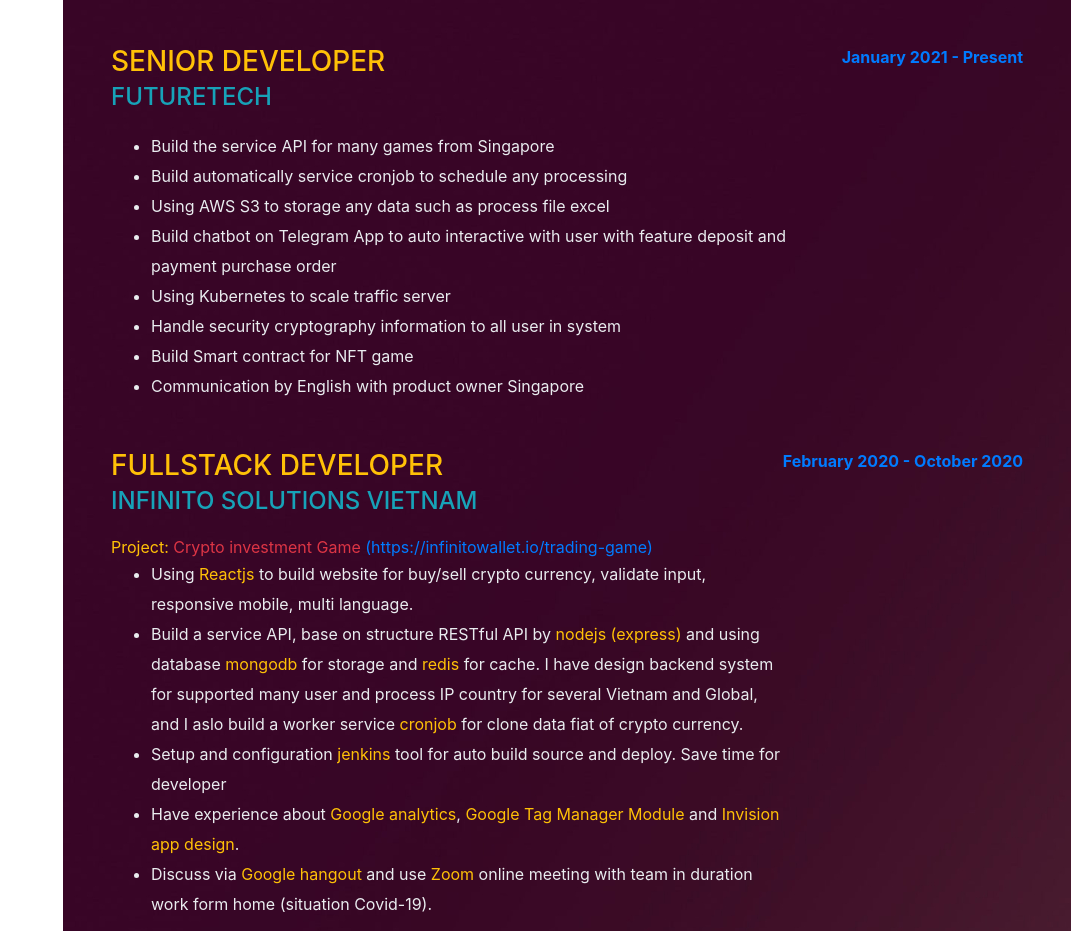
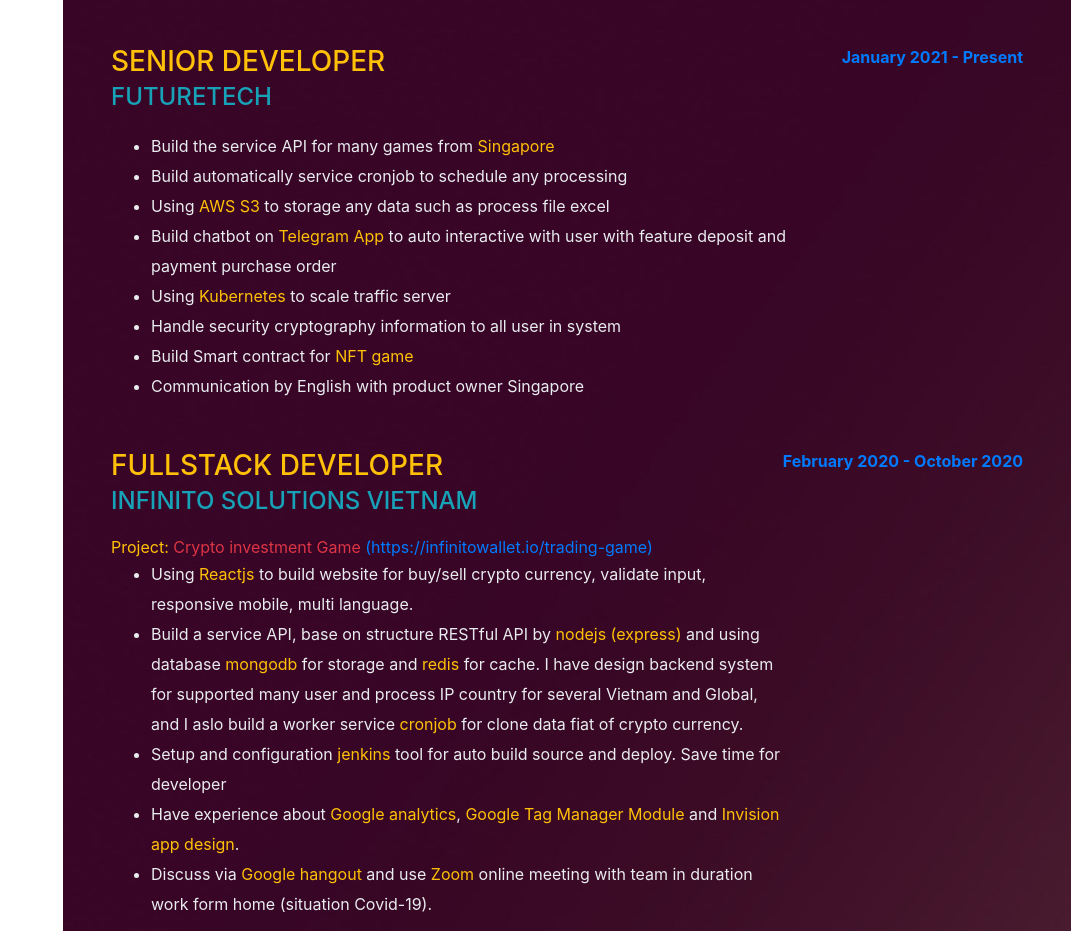
Before and after one commit to meesky/vanxana-sengdavong-resume, a website with bundled scripts: page index.html in a window 1280 px wide. Shown: the part 1064-1995 px from the top of the page, without its empty margins (209-1280 px from the left). Built offline with nearby package versions, Linux system fonts and the light colour scheme; a web font is replaced by a local one.

Commit message:
[update] resume

```diff
--- a/index.html
+++ b/index.html
@@ -115,26 +115,29 @@
                             <div class="subheading mb-3 text-info">FutureTech</div>
                             <ul class="mb-0">
                                 <li class="text-height">
-                                    Build the service API for many games from Singapore
+                                    Build the service API for many games from <span
+                                        class="text-warning">Singapore</span>
                                 </li>
                                 <li class="text-height">
                                     Build automatically service cronjob to schedule any processing
                                 </li>
                                 <li class="text-height">
-                                    Using AWS S3 to storage any data such as process file excel
+                                    Using <span class="text-warning">AWS S3</span> to storage any data such as process
+                                    file excel
                                 </li>
                                 <li class="text-height">
-                                    Build chatbot on Telegram App to auto interactive with user with feature deposit and
+                                    Build chatbot on <span class="text-warning">Telegram App</span> to auto interactive
+                                    with user with feature deposit and
                                     payment purchase order
                                 </li>
                                 <li class="text-height">
-                                    Using Kubernetes to scale traffic server
+                                    Using <span class="text-warning">Kubernetes</span> to scale traffic server
                                 </li>
                                 <li class="text-height">
                                     Handle security cryptography information to all user in system
                                 </li>
                                 <li class="text-height">
-                                    Build Smart contract for NFT game
+                                    Build Smart contract for <span class="text-warning">NFT game</span>
                                 </li>
                                 <li class="text-height">
                                     Communication by English with product owner Singapore
@@ -376,7 +379,7 @@
                         <div class="flex-grow-1">
                             <h3 class="mb-0 text-black">NGUYEN TAT THANH UNIVERSITY</h3>
                             <div class="subheading mb-3 text-gray">MASTER OF COMPUTER SCIENCE</div>
-                            <b>THESIS - VERIFYING CERTIFICATE BY BLOCKCHAIN</b>
+                            <b>THESIS - VERIFYING CERTIFICATE BY BLOCKCHAIN</b> <br />
                             <b class="text-danger">GPA: 8.78</b>
                         </div>
                         <!-- <div class="flex-shrink-0"><b>January 2019 - 2020</b></div> -->
```
